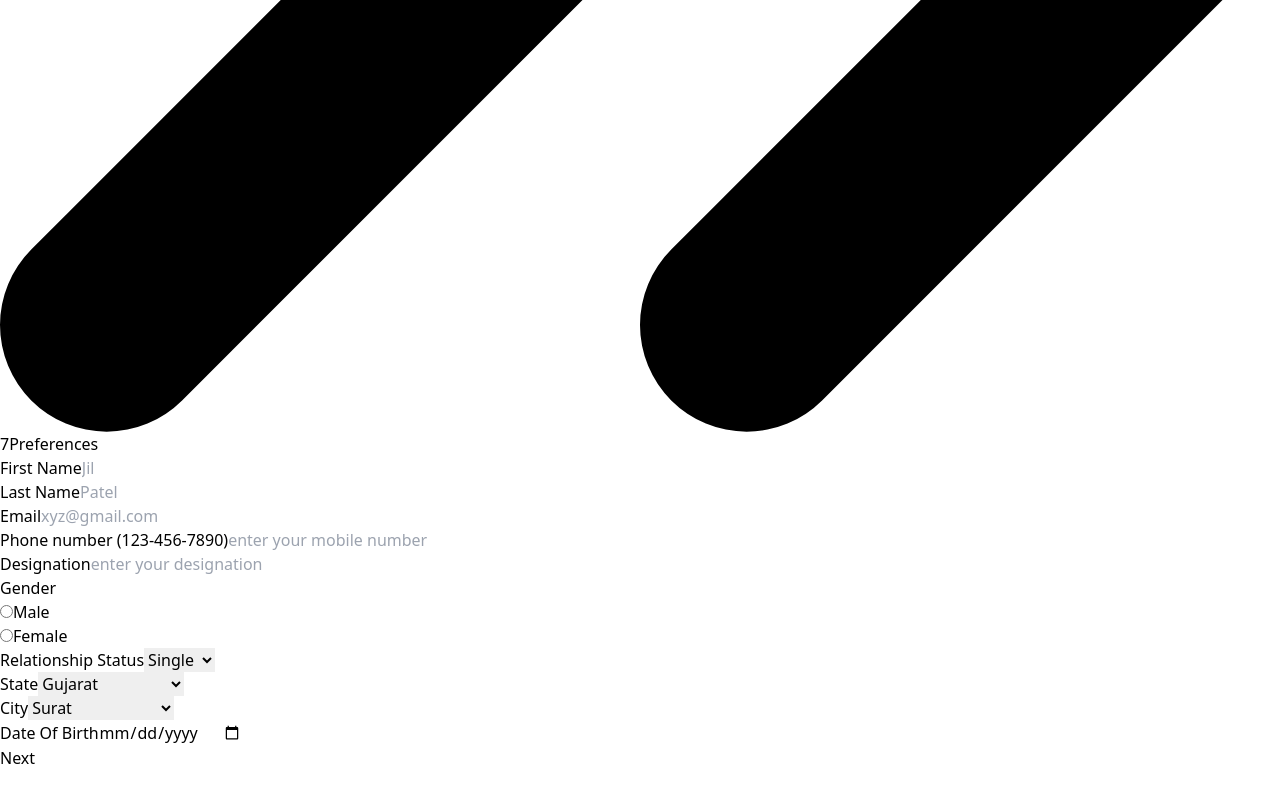
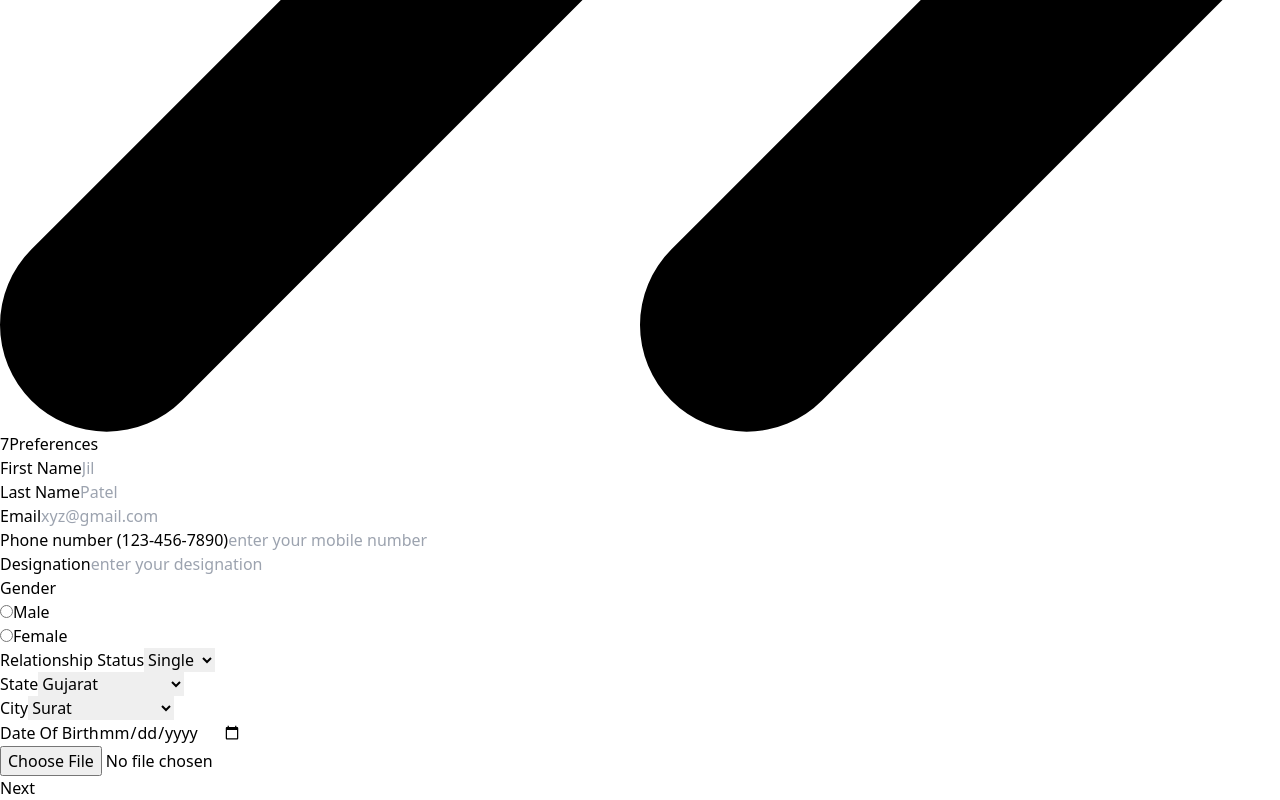
Before and after one commit to jilpatel8244/job-application-form-using-react, a React (Vite) app: page /add-application in a window 1280 px wide. Shown: the part 6136-6936 px from the top of the page. Before the commit the page ends 6906 px from the top, so only its background shows below. Built offline with nearby package versions, Linux system fonts and the light colour scheme.

Commit message:
input type file added

```diff
--- a/src/data/data.js
+++ b/src/data/data.js
@@ -123,6 +123,7 @@ const initialFormData = {
     state: "gujarat",
     city: "surat",
     dob: "",
+    profileImg: ""
   },
   educationDetails: {
     ssc: {
@@ -206,6 +207,10 @@ const initialFormErrorData = {
       errorStatus: false,
       title: ""
     },
+    profileImg: {
+      errorStatus: false,
+      title: ""
+    }
   },
   educationDetails: {
     ssc: {
--- a/src/pages/jobForm/Step1-BasicDetails.jsx
+++ b/src/pages/jobForm/Step1-BasicDetails.jsx
@@ -6,12 +6,61 @@ import { useContext } from "react";
 import { FormContext } from "../../context/FormContext";
 
 function BasicDetails() {
-  const {formData: {basicDetails}, formErrorData, updateFormData} = useContext(FormContext);
+  const { formData: { basicDetails }, formErrorData, setFormErrorData, updateFormData } = useContext(FormContext);
   const basicDetailsError = formErrorData.basicDetails;
 
   function handleChange(event) {
     const { name, value } = event.target;
     updateFormData({ basicDetails: { ...basicDetails, [name]: value } })
+  }
+
+  function handleFileChange(event) {
+    const { name } = event.target;
+    console.log(event.target.files[0]);
+
+    let file = event.target.files[0];
+    let maxSize = 2 * 1024 * 1024;
+
+    if (file) {
+      if (file.size < maxSize) {
+        const reader = new FileReader();
+
+        reader.onloadend = () => {
+          const base64String = reader.result;
+          updateFormData({ basicDetails: { ...basicDetails, [name]: base64String } })
+        }
+
+        reader.readAsDataURL(file);
+
+        setFormErrorData((prevData) => {
+          return {
+            ...prevData,
+            basicDetails: {
+              ...prevData.basicDetails,
+              'profileImg': {
+                errorStatus: false,
+                title: ""
+              }
+            }
+          }
+        })
+      } else {
+        setFormErrorData((prevData) => {
+          return {
+            ...prevData,
+            basicDetails: {
+              ...prevData.basicDetails,
+              'profileImg': {
+                errorStatus: true,
+                title: "file must be less than 2 mb"
+              }
+            }
+          }
+        })
+      }
+    } else {
+      updateFormData({ basicDetails: { ...basicDetails, [name]: "" } })
+    }
   }
 
   return (
@@ -156,6 +205,16 @@ function BasicDetails() {
         handleChange={handleChange}
         errorObj={basicDetailsError.dob}
       />
+
+      {
+        basicDetails.profileImg && <img src={basicDetails.profileImg} alt="ProfileImg" height={200} width={200} />
+      }
+      <input type="file" name="profileImg" onChange={handleFileChange} />
+      <div className={`${basicDetailsError.profileImg?.errorStatus ? '' : 'hidden'}`}>
+        <span className="text-red-600">
+          {basicDetailsError.profileImg?.title}
+        </span>
+      </div>
     </div>
   );
 }
--- a/src/pages/jobForm/index.jsx
+++ b/src/pages/jobForm/index.jsx
@@ -1,4 +1,4 @@
-import { useContext, useEffect, useState } from "react";
+import { useContext, useEffect, useMemo, useState } from "react";
 import ProgressBar from "./ProgressBar";
 import BasicDetails from "./Step1-BasicDetails";
 import EducationDetails from "./Step2-EducationalDetails";
@@ -9,7 +9,6 @@ import ReferenceDetails from "./Step6-ReferenceDetails";
 import Preferences from "./Step7-Preferences";
 import { toast } from "react-toastify";
 import {
-  initialFormData,
   initialFormErrorData,
   stepDetails,
 } from "../../data/data";
@@ -30,7 +29,7 @@ function JobForm() {
   const { id } = useParams();
   const { getDataById, addData, updateDataById } = useLocalStorage("users");
   const navigate = useNavigate();
-  const {formData, formErrorData, setFormData, setFormErrorData} = useContext(FormContext);
+  const { formData, formErrorData, setFormData, setFormErrorData } = useContext(FormContext);
   const [validateOnChange, setValidateOnChange] = useState(false);
 
   useEffect(() => {
@@ -172,7 +171,7 @@ function JobForm() {
                 errorStatus = true;
                 title = `must be less than 20 characters!`;
               }
-            }  else if (field === "passingYear") {
+            } else if (field === "passingYear") {
               const currentYear = new Date().getFullYear();
               const yearPattern = new RegExp(`^(19[0-9][0-9]|20[0-${currentYear % 10}][0-9]|20${Math.floor(currentYear / 10)}[0-${currentYear % 10}])$`);
               if (!yearPattern.test(details[field]) || Number(details[field]) > currentYear) {
@@ -735,34 +734,30 @@ function JobForm() {
     }
   }
 
+  let component = useMemo(() => {
     let component;
-
     switch (currentStep) {
       case 1:
-      component = (<BasicDetails />);
-      break;
+        return (<BasicDetails />);
       case 2:
-      component = (<EducationDetails />);
-      break;
+        return (<EducationDetails />);
       case 3:
-      component = (<TechnologyKnown />);
-      break;
+        return (<TechnologyKnown />);
       case 4:
-      component = (<LanguageKnown />);
-      break;
+        return (<LanguageKnown />);
       case 5:
-      component = (<WorkExperience />);
-      break;
+        return (<WorkExperience />);
       case 6:
-      component = (<ReferenceDetails />);
-      break;
+        return (<ReferenceDetails />);
       case 7:
-      component = (<Preferences />);
-      break;
+        return (<Preferences />);
 
       default:
         break;
     }
+    return component;
+  }, [currentStep])
+
 
   return (
     <div>
```
Lines whose indentation alone changed are shown as unchanged.
